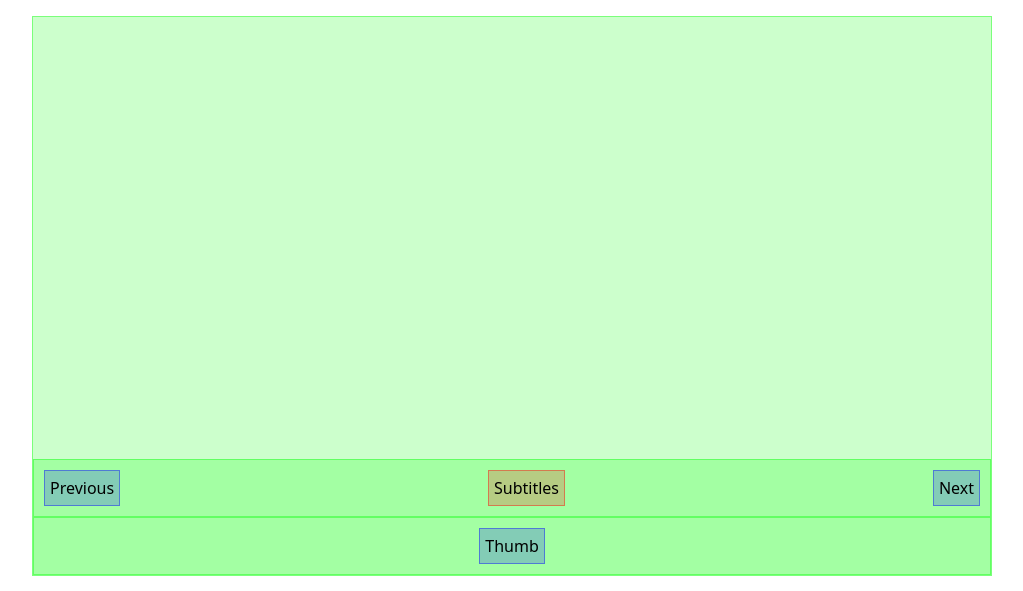
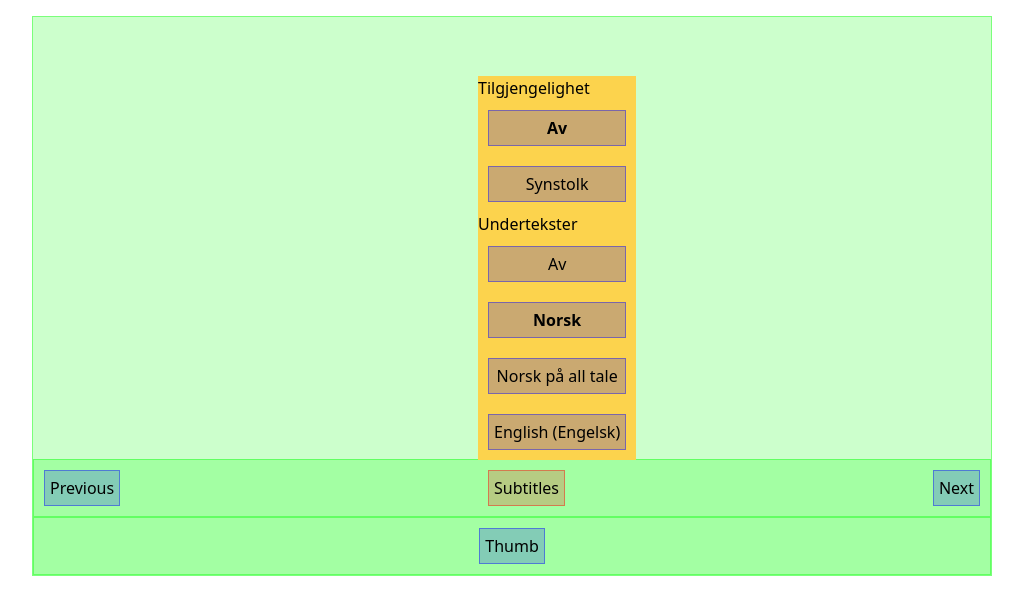
Before and after one commit to simenbrekken/tv-focus-experiments, a website: page www/index.html in a window 1280 px wide. Both pictures are taken after a click on the button "Subtitles". Shown: the part 60-651 px from the top of the page, without its empty margins (128-1151 px from the left). Drawn offline with nearby package versions, Linux system fonts and the light colour scheme.

Commit message:
Add menu

```diff
--- a/www/index.css
+++ b/www/index.css
@@ -1,6 +1,10 @@
 [data-spatial-navigation-contain] {
   border: 1px solid rgba(0, 255, 0, 0.4);
   background-color: rgba(0, 255, 0, 0.2);
+}
+
+[hidden] {
+  display: none;
 }
 
 [tabindex],
--- a/www/index.html
+++ b/www/index.html
@@ -2,7 +2,7 @@
   <head>
     <script type="module" src="./index.js"></script>
     <link
-      href="https://unpkg.com/tailwindcss@^1.0/dist/tailwind.min.css"
+      href="https://unpkg.com/tailwindcss@^2.0/dist/tailwind.min.css"
       rel="stylesheet"
     />
     <link rel="stylesheet" href="./index.css" />
@@ -24,7 +24,29 @@
             class="flex justify-between"
           >
             <button title="skip-previous" data-default>Previous</button>
-            <button title="subtitles-menu" data-subtitles>Subtitles</button>
+            <div class="relative" data-subtitles>
+              <button title="subtitles-menu">Subtitles</button>
+              <div
+                class="absolute bottom-full bg-yellow-300 flex flex-col items-stretch whitespace-nowrap"
+                hidden
+                data-subtitles-menu
+              >
+                <h2>Tilgjengelighet</h2>
+                <button title="a11y-av" data-focusable data-active>Av</button>
+                <button title="a11y-synstolk" data-focusable>Synstolk</button>
+                <h2>Undertekster</h2>
+                <button title="subs-off" data-focusable>Av</button>
+                <button title="subs-norsk" data-focusable data-active>
+                  Norsk
+                </button>
+                <button title="subs-norsk-all" data-focusable>
+                  Norsk på all tale
+                </button>
+                <button title="subs-english" data-focusable>
+                  English (Engelsk)
+                </button>
+              </div>
+            </div>
             <button title="skip-next">Next</button>
           </div>
           <div
--- a/www/index.js
+++ b/www/index.js
@@ -9,12 +9,25 @@ const DIRECTION_BY_KEY = {
   ArrowUp: 'up',
 };
 
+document.addEventListener('focusin', handleFocusIn);
 document.addEventListener('keydown', handleKeyDown);
+
+function handleFocusIn(event) {
+  const subtitlesMenu = /** @type {HTMLElement}*/ (document.querySelector(
+    '[data-subtitles-menu]'
+  ));
+
+  if (subtitlesMenu) {
+    subtitlesMenu.hidden = event.target.closest('[data-subtitles]') === null;
+  }
+}
 
 /**
  * @param {KeyboardEvent} event
  */
 function handleKeyDown(event) {
+  event.preventDefault();
+
   const direction = DIRECTION_BY_KEY[event.key];
 
   if (!direction) {
```
